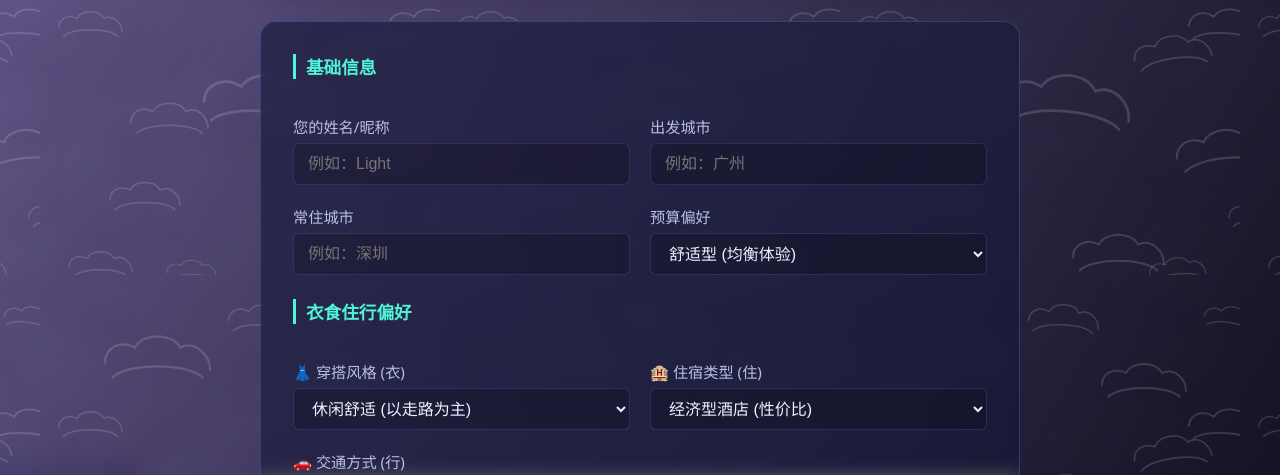
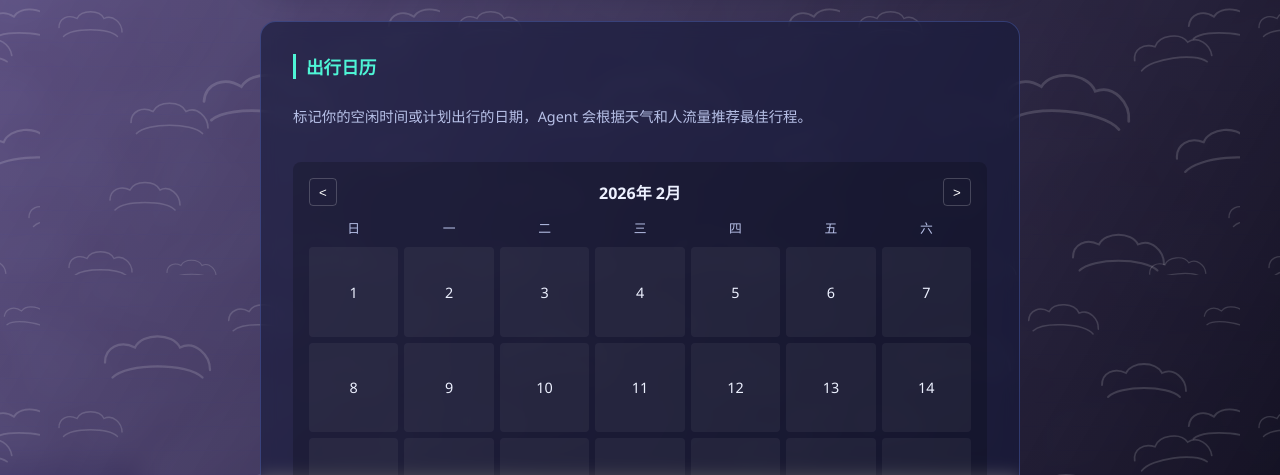
Before and after one commit to Hurvin/GEEKDAY, a Vue app in the folder frontend/: page /profile in a window 1280 px wide. Shown: the part 325-800 px from the top of the page. Built offline with nearby package versions, Linux system fonts and the light colour scheme; no server answers.

Commit message:
bug: 出行日历

```diff
--- a/frontend/src/views/ProfileView.vue
+++ b/frontend/src/views/ProfileView.vue
@@ -7,6 +7,39 @@
     </section>
 
     <form class="glass-card form" @submit.prevent="saveProfile">
+      <!-- 出行日历 -->
+      <div class="form-section">
+        <h3>出行日历</h3>
+        <p class="section-desc">标记你的空闲时间或计划出行的日期，Agent 会根据天气和人流量推荐最佳行程。</p>
+        <div class="calendar-wrapper">
+          <div class="calendar-header">
+            <button type="button" @click="changeMonth(-1)">&lt;</button>
+            <span>{{ currentYear }}年 {{ currentMonth + 1 }}月</span>
+            <button type="button" @click="changeMonth(1)">&gt;</button>
+          </div>
+          <div class="calendar-grid">
+            <div class="weekday" v-for="day in weekdays" :key="day">{{ day }}</div>
+            <div
+              v-for="date in calendarDates"
+              :key="date.dateStr"
+              class="calendar-cell"
+              :class="{
+                'empty': !date.day,
+                'selected': isSelected(date.dateStr),
+                'today': isToday(date.dateStr)
+              }"
+              @click="toggleDate(date.dateStr)"
+            >
+              {{ date.day }}
+            </div>
+          </div>
+          <div class="selected-dates" v-if="profile.travelDates && profile.travelDates.length > 0">
+            已选日期：{{ profile.travelDates.sort().join(', ') }}
+          </div>
+          <p class="calendar-hint">提示：点击选择出行日期，再次点击取消。最多可选7天。</p>
+        </div>
+      </div>
+
       <!-- 基础信息 -->
       <div class="form-section">
         <h3>基础信息</h3>
@@ -188,9 +221,10 @@
 </template>
 
 <script setup lang="ts">
-import { reactive, ref, onMounted } from "vue";
+import { reactive, ref, onMounted, computed } from "vue";
 
 const foodOptions = ["牛肉火锅", "生腌", "卤鹅", "肠粉/粿条", "功夫茶", "甜汤", "深夜大排档"];
+const weekdays = ["日", "一", "二", "三", "四", "五", "六"];
 
 type Companion = {
   name: string;
@@ -211,6 +245,7 @@ type ProfileData = {
   transportPreference: string;
   note: string;
   companions: Companion[];
+  travelDates: string[];
 };
 
 const profile = reactive<ProfileData>({
@@ -224,7 +259,74 @@ const profile = reactive<ProfileData>({
   transportPreference: "网约车/出租车",
   note: "",
   companions: [],
+  travelDates: [],
 });
+
+// Calendar Logic
+const today = new Date();
+const currentYear = ref(today.getFullYear());
+const currentMonth = ref(today.getMonth());
+
+const calendarDates = computed(() => {
+  const firstDay = new Date(currentYear.value, currentMonth.value, 1);
+  const lastDay = new Date(currentYear.value, currentMonth.value + 1, 0);
+  const daysInMonth = lastDay.getDate();
+  const startDayOfWeek = firstDay.getDay();
+
+  const dates = [];
+  // Empty slots before 1st day
+  for (let i = 0; i < startDayOfWeek; i++) {
+    dates.push({ day: 0, dateStr: `empty-${i}` });
+  }
+  // Days
+  for (let i = 1; i <= daysInMonth; i++) {
+    const monthStr = (currentMonth.value + 1).toString().padStart(2, '0');
+    const dayStr = i.toString().padStart(2, '0');
+    dates.push({
+      day: i,
+      dateStr: `${currentYear.value}-${monthStr}-${dayStr}`
+    });
+  }
+  return dates;
+});
+
+function changeMonth(delta: number) {
+  let newMonth = currentMonth.value + delta;
+  if (newMonth > 11) {
+    currentYear.value++;
+    newMonth = 0;
+  } else if (newMonth < 0) {
+    currentYear.value--;
+    newMonth = 11;
+  }
+  currentMonth.value = newMonth;
+}
+
+function isSelected(dateStr: string) {
+  return profile.travelDates.includes(dateStr);
+}
+
+function isToday(dateStr: string) {
+  const t = new Date();
+  const todayStr = `${t.getFullYear()}-${(t.getMonth()+1).toString().padStart(2,'0')}-${t.getDate().toString().padStart(2,'0')}`;
+  return dateStr === todayStr;
+}
+
+function toggleDate(dateStr: string) {
+  if (dateStr.startsWith('empty')) return;
+
+  const idx = profile.travelDates.indexOf(dateStr);
+  if (idx > -1) {
+    profile.travelDates.splice(idx, 1);
+  } else {
+    // Only allow max 7 days for now to keep it simple
+    if (profile.travelDates.length >= 7) {
+      alert("最多选择7天行程");
+      return;
+    }
+    profile.travelDates.push(dateStr);
+  }
+}
 
 const isEditingCompanion = ref(false);
 const editingIndex = ref(-1);
@@ -317,6 +419,7 @@ onMounted(() => {
       profile.transportPreference = parsed.transportPreference ?? "网约车/出租车";
       profile.note = parsed.note ?? "";
       profile.companions = Array.isArray(parsed.companions) ? parsed.companions : [];
+      profile.travelDates = Array.isArray(parsed.travelDates) ? parsed.travelDates : [];
     } catch (e) {
       console.error("Failed to parse profile", e);
     }
@@ -535,4 +638,90 @@ input:focus, select:focus, textarea:focus {
   color: var(--text-sub);
   font-size: 0.9rem;
 }
+
+.calendar-wrapper {
+  background: rgba(0, 0, 0, 0.2);
+  border-radius: 8px;
+  padding: 16px;
+}
+
+.calendar-header {
+  display: flex;
+  justify-content: space-between;
+  align-items: center;
+  margin-bottom: 12px;
+  font-weight: bold;
+  color: var(--text-main);
+}
+
+.calendar-header button {
+  background: none;
+  border: 1px solid rgba(255,255,255,0.2);
+  color: #fff;
+  width: 28px;
+  height: 28px;
+  border-radius: 4px;
+  cursor: pointer;
+}
+
+.calendar-grid {
+  display: grid;
+  grid-template-columns: repeat(7, 1fr);
+  gap: 6px;
+  text-align: center;
+}
+
+.weekday {
+  font-size: 0.8rem;
+  color: var(--text-sub);
+  margin-bottom: 4px;
+}
+
+.calendar-cell {
+  aspect-ratio: 1;
+  display: flex;
+  align-items: center;
+  justify-content: center;
+  border-radius: 4px;
+  background: rgba(255,255,255,0.05);
+  cursor: pointer;
+  font-size: 0.9rem;
+  transition: all 0.2s;
+  color: var(--text-main);
+}
+
+.calendar-cell.empty {
+  background: transparent;
+  cursor: default;
+}
+
+.calendar-cell:not(.empty):hover {
+  background: rgba(255,255,255,0.15);
+}
+
+.calendar-cell.selected {
+  background: var(--accent);
+  color: #000;
+  font-weight: bold;
+  box-shadow: 0 0 10px rgba(78, 245, 214, 0.4);
+}
+
+.calendar-cell.today {
+  border: 1px solid var(--accent);
+}
+
+.selected-dates {
+  margin-top: 12px;
+  font-size: 0.85rem;
+  color: var(--text-sub);
+  padding-top: 8px;
+  border-top: 1px solid rgba(255,255,255,0.1);
+}
+
+.calendar-hint {
+  font-size: 0.8rem;
+  color: var(--text-sub);
+  margin: 8px 0 0;
+  opacity: 0.7;
+}
 </style>
```
